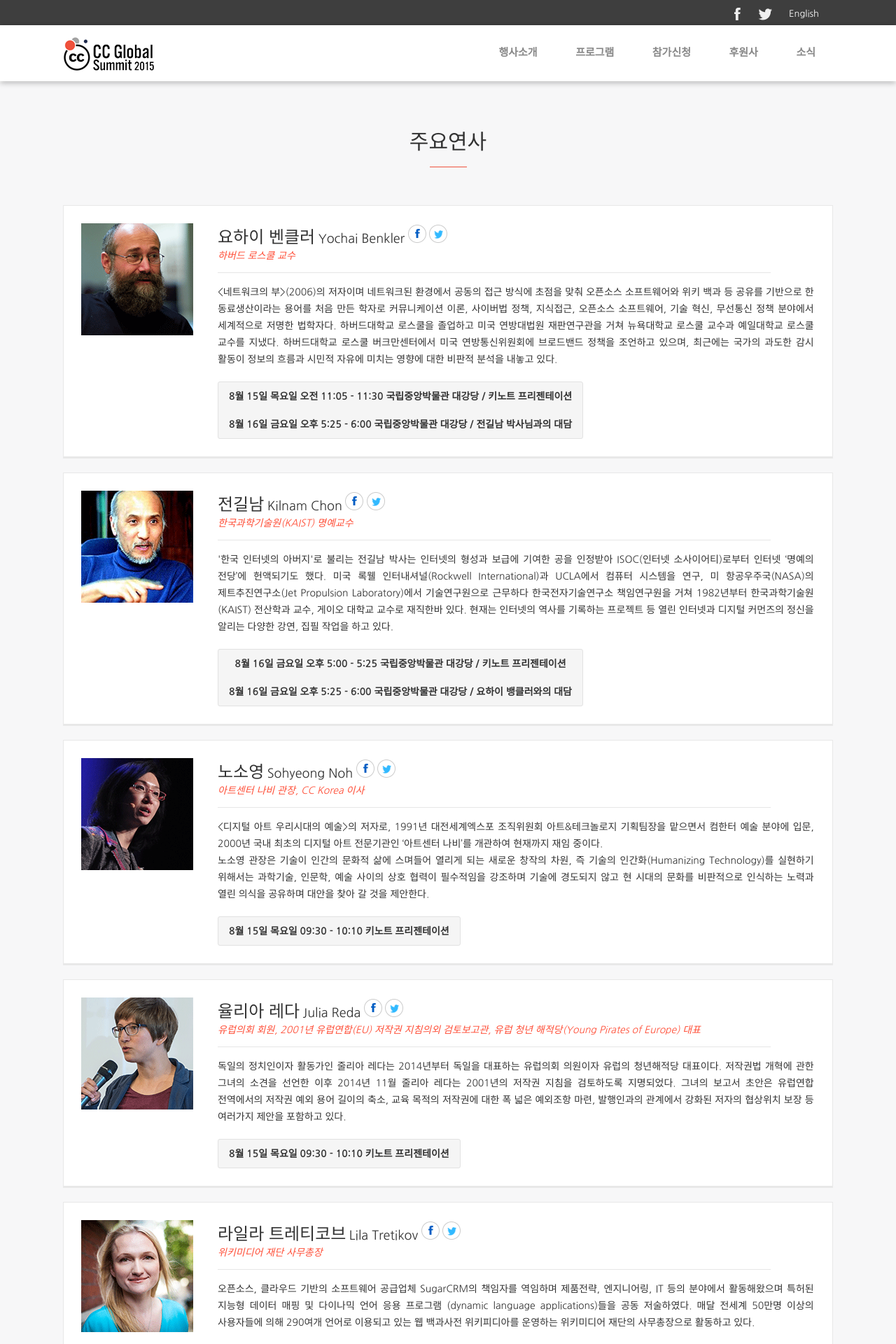
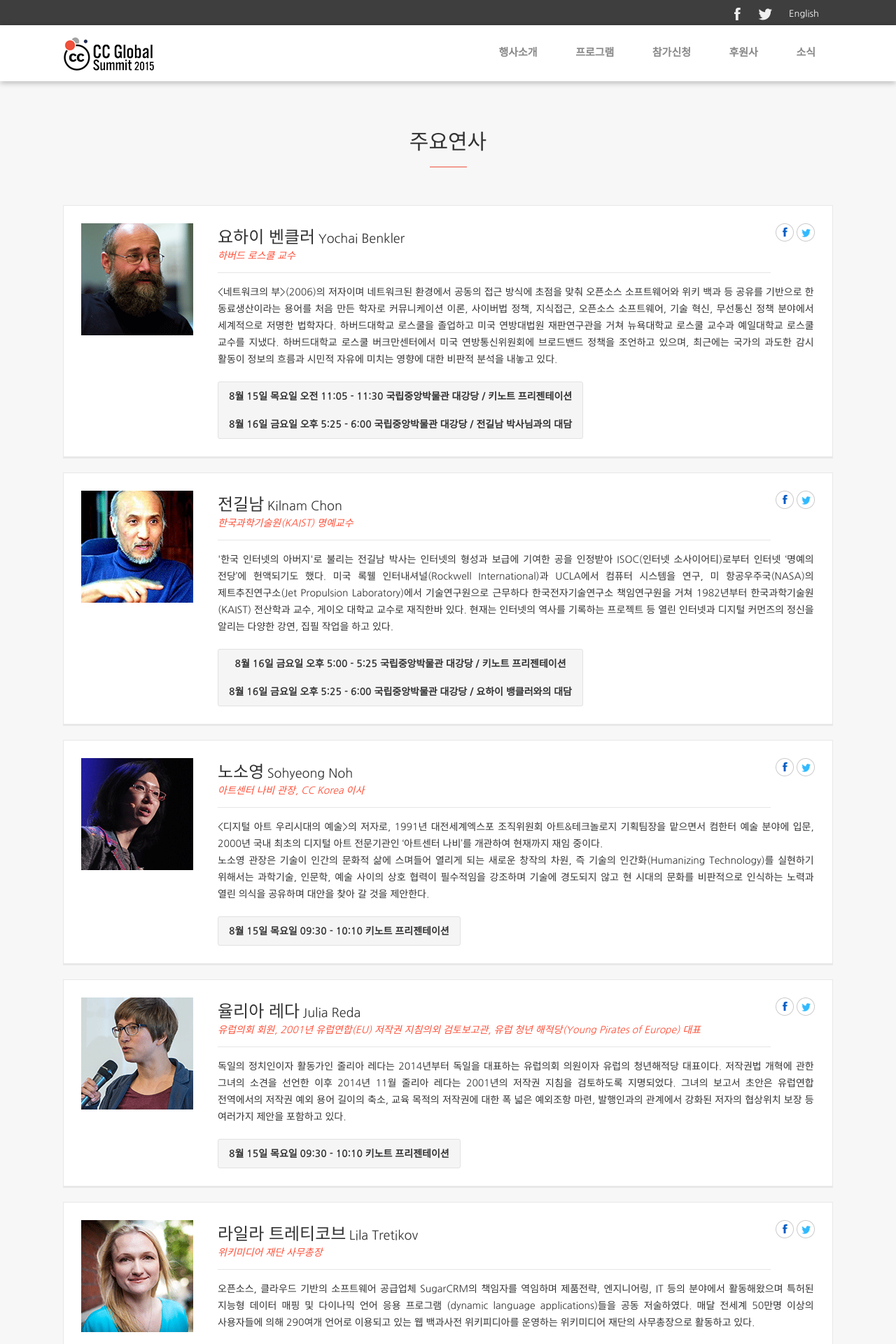
Before and after one commit to creativecommonskorea/2015-global-summit, a Jekyll site: the page built from speakers.html, in a window 1280 px wide. Shown: the top 1920 px of the page at 70% size. Built offline with Jekyll 4.4.1, drawn with Linux system fonts in a browser that asks for light colours; nearby versions of some CDN libraries.

Commit message:
연사 ..

```diff
--- a/speakers.html
+++ b/speakers.html
@@ -39,12 +39,15 @@ layout: base
                 <div class="name_social">
                     <span class="kor_name">{{ s.kor_name }}</span>
                     <span class="eng_name">{{ s.eng_name }}</span>
+
+                    <div style="float: right;margin-right: 25px;">
                     <span class="social">
-                        <a href="{{ s.fb }}"
-                           class="social_fb"><img src="/images/other/speaker_fb.png" alt="facebook"/></a>
-                        <a href="{{ s.tw }}" class="social_fb"><img
-                                src="/images/other/speaker_tw.png" alt="facebook"/></a>
+                        <a href="{{ s.fb }}" class="social_fb" target="_blank"><img src="/images/other/speaker_fb.png"
+                                                                                    alt="facebook"/></a>
+                        <a href="{{ s.tw }}" class="social_fb" target="_blank"><img src="/images/other/speaker_tw.png"
+                                                                                    alt="facebook"/></a>
                     </span>
+                    </div>
                 </div>
                 <div class="organize">{{ s.organize }}</div>
                 <div class="guide_bar_90p"></div>
```
